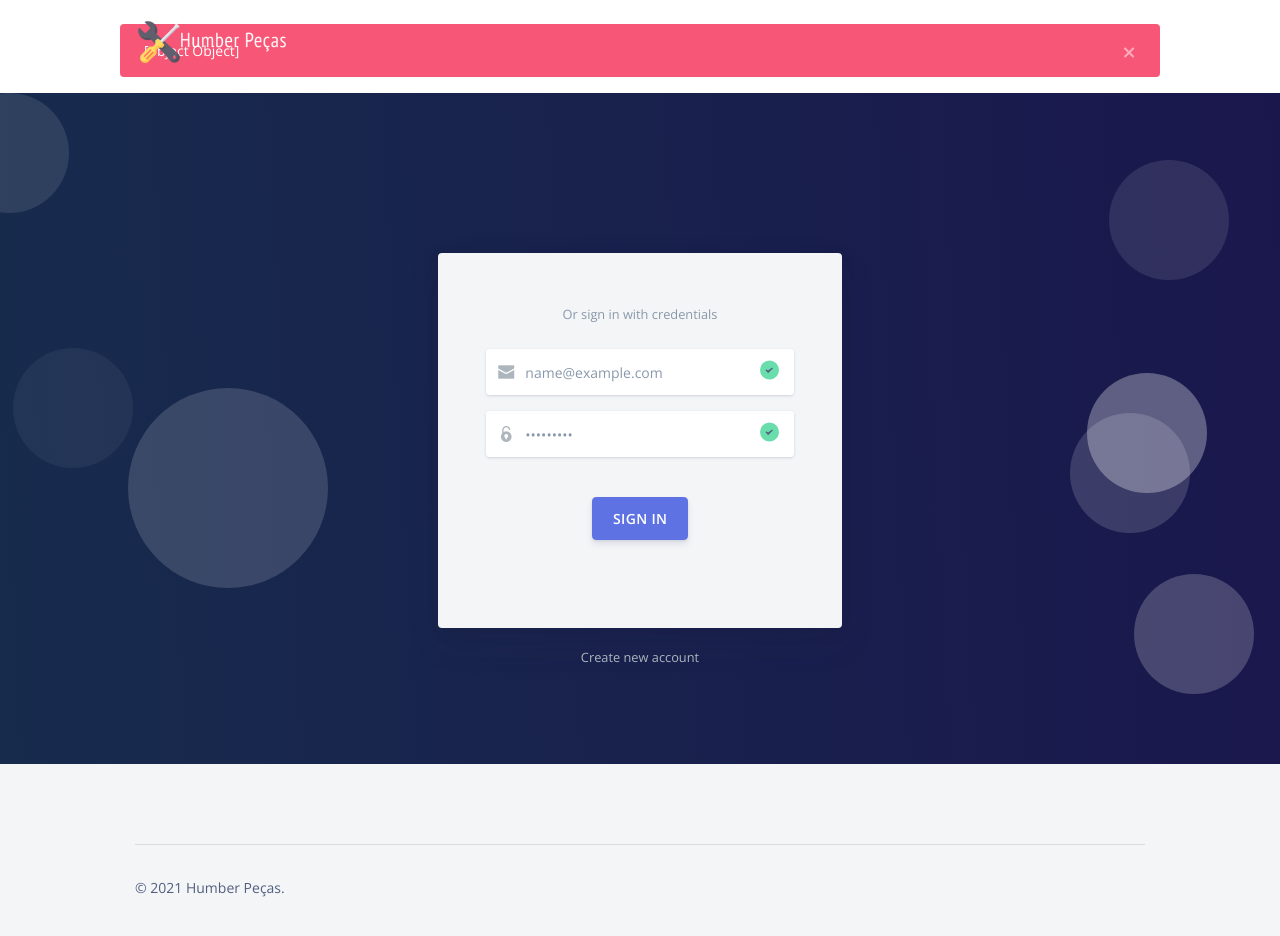
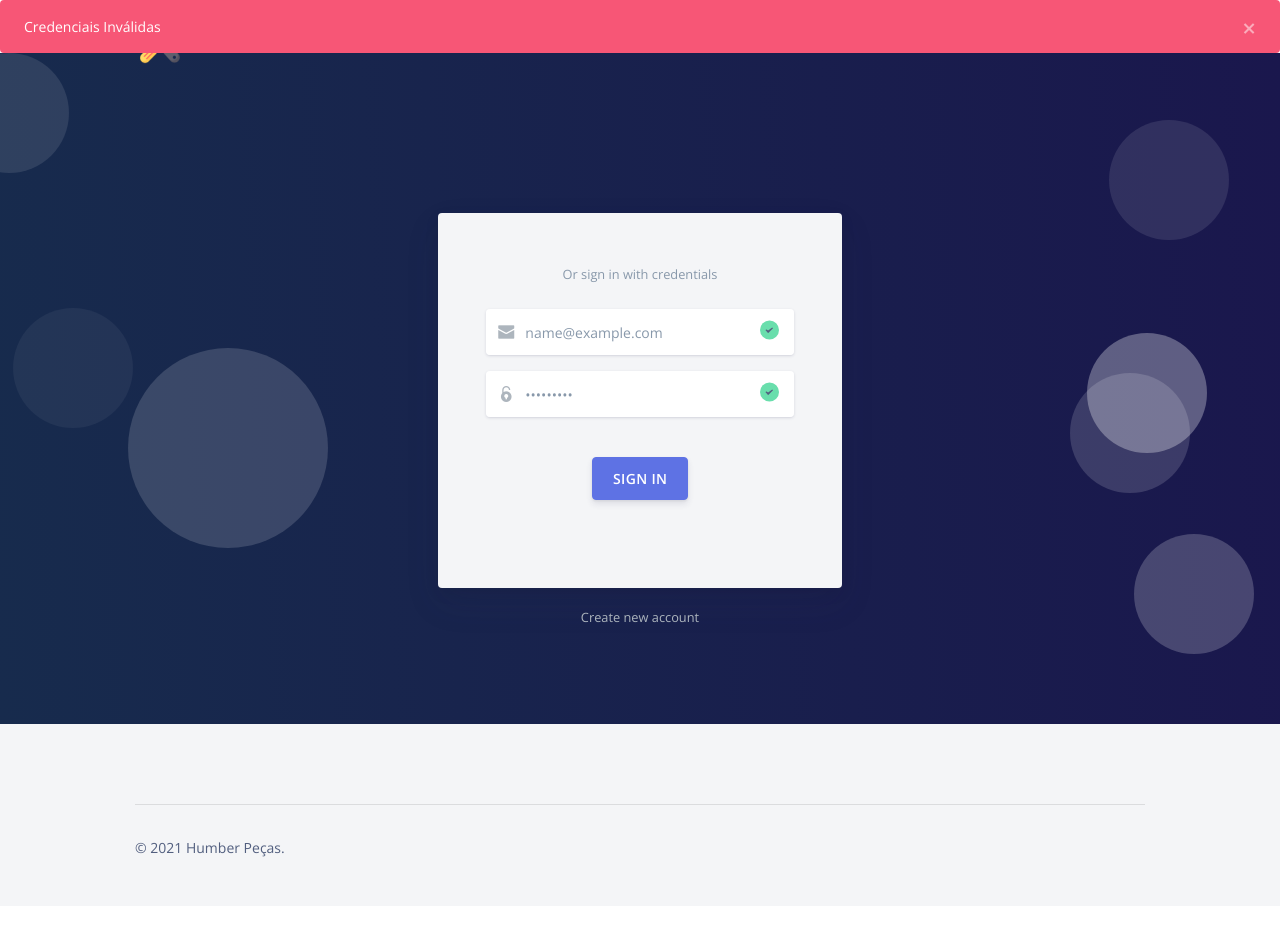
Before and after one commit to hugofpaiva/tqs-delivery, an Angular app in the folder projClientWeb/: page /#/login in a window 1280 px wide. Both pictures are taken after typing "name@example.com", "Sample123" into the empty fields and a click on the button "SIGN IN". Shown: the top 936 px of the page. After the commit the page ends 906 px from the top, so only its background shows below. Built offline with nearby package versions, Linux system fonts and the light colour scheme; no server answers.

Commit message:
Fix Alert

```diff
--- a/projClientWeb/src/app/login/login.component.ts
+++ b/projClientWeb/src/app/login/login.component.ts
@@ -1,4 +1,4 @@
-import { Component, OnInit } from '@angular/core';
+import {Component, OnInit} from '@angular/core';
 import {FormBuilder, FormGroup, Validators} from '@angular/forms';
 import {ActivatedRoute, Router} from '@angular/router';
 import {AccountService} from '../services/account/account.service';
@@ -21,7 +21,8 @@ export class LoginComponent implements OnInit {
         private router: Router,
         private accountService: AccountService,
         private alertService: AlertService
-  ) { }
+    ) {
+    }
 
     ngOnInit() {
         this.form = this.formBuilder.group({
@@ -31,7 +32,9 @@ export class LoginComponent implements OnInit {
     }
 
     // convenience getter for easy access to form fields
-  get f() { return this.form.controls; }
+    get f() {
+        return this.form.controls;
+    }
 
     onSubmit() {
         this.submitted = true;
@@ -49,10 +52,16 @@ export class LoginComponent implements OnInit {
             .pipe(first())
             .subscribe({
                 next: () => {
+                    this.loading = false;
+                    if (this.accountService.userValue.type['authority'] === 'Person') {
                         this.router.navigateByUrl('/');
+                    } else {
+                        this.accountService.logout();
+                        this.alertService.error('Permissões Inválidas');
+                    }
                 },
                 error: error => {
-            this.alertService.error(error);
+                    this.alertService.error('Credenciais Inválidas');
                     this.loading = false;
                 }
             });
--- a/projClientWeb/src/app/services/account/account.service.ts
+++ b/projClientWeb/src/app/services/account/account.service.ts
@@ -30,7 +30,6 @@ export class AccountService {
           // store user details and jwt token in local storage to keep user logged in between page refreshes
           localStorage.setItem('user', JSON.stringify(user));
           this.userSubject.next(user);
-          console.log(this.userValue);
           return user;
         }));
   }
--- a/projClientWeb/src/app/shared/alert/alert.component.html
+++ b/projClientWeb/src/app/shared/alert/alert.component.html
@@ -1,4 +1,4 @@
-<div *ngFor="let alert of alerts" class="{{cssClass(alert)}}" role="alert">
+<div style="margin: 0; z-index: 101" *ngFor="let alert of alerts" class="{{cssClass(alert)}}">
     <a class="close" (click)="removeAlert(alert)">&times;</a>
     <span [innerHTML]="alert.message"></span>
 </div>
--- a/projClientWeb/src/app/shared/alert/alert.component.ts
+++ b/projClientWeb/src/app/shared/alert/alert.component.ts
@@ -82,7 +82,7 @@ export class AlertComponent implements OnInit, OnDestroy {
             return;
         }
 
-        const classes = ['alert', 'alert-dismissable', 'mt-4', 'container'];
+        const classes = ['alert', 'alert-dismissable'];
 
         const alertTypeClass = {
             [AlertType.Success]: 'alert alert-success',
```
Lines whose indentation alone changed are shown as unchanged.
